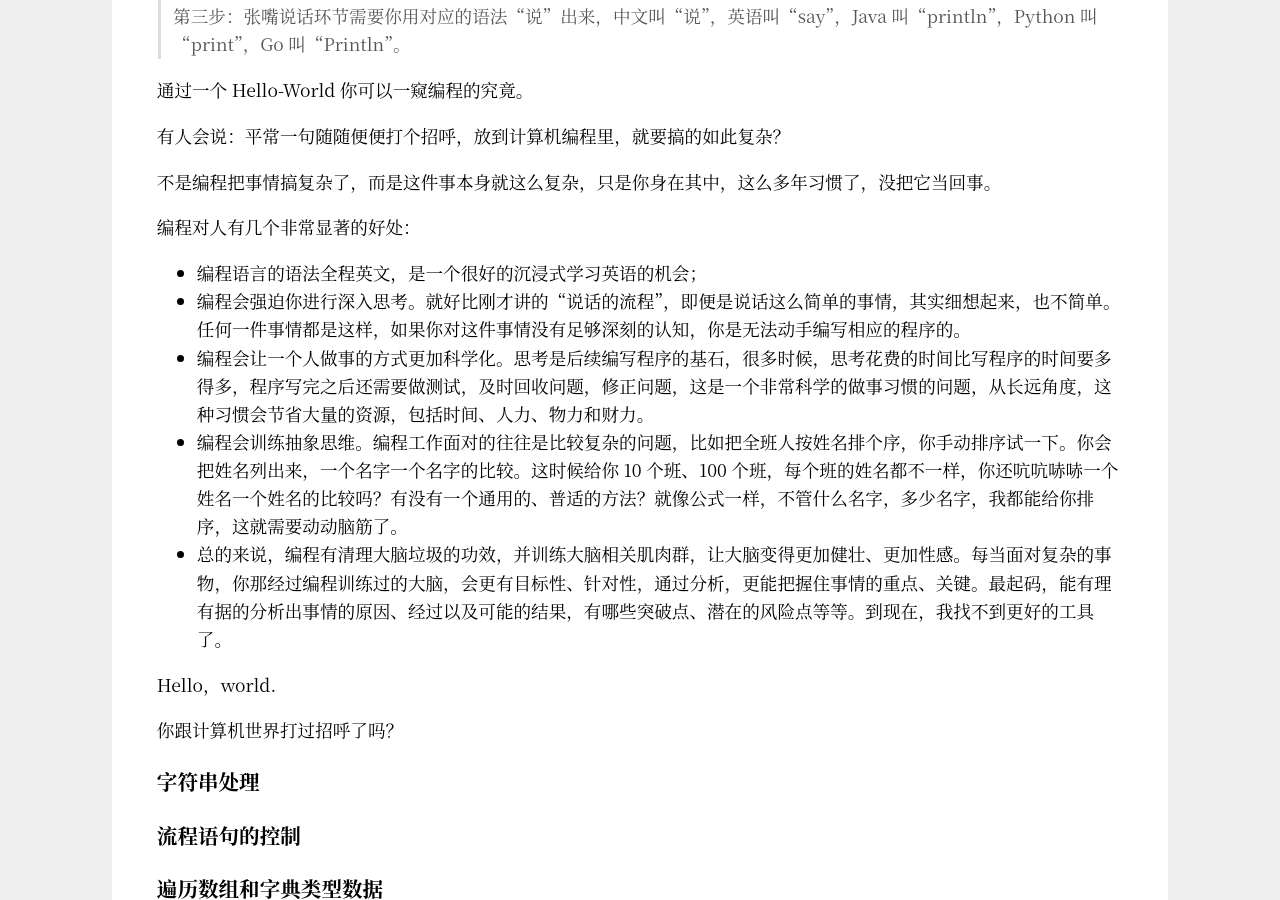
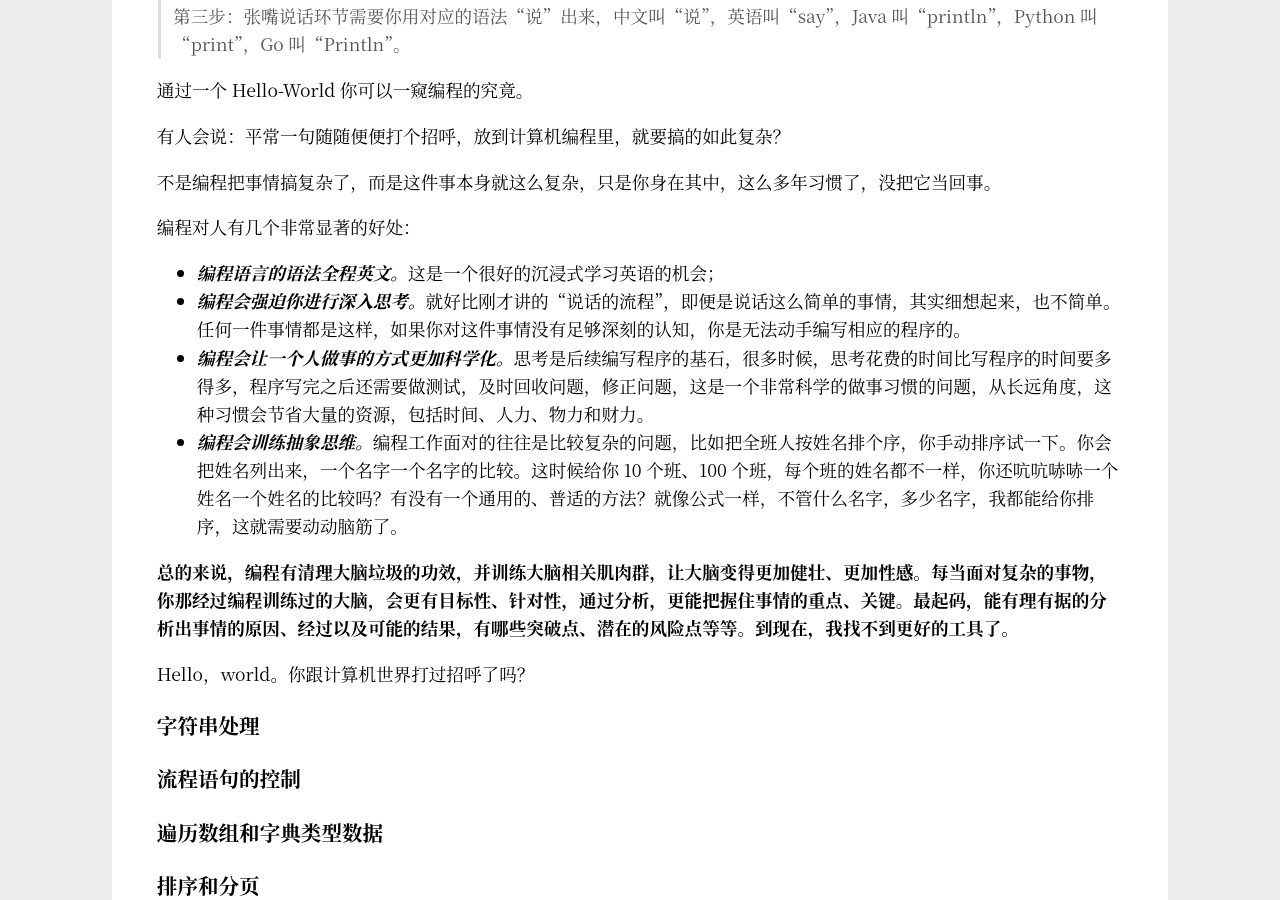
Before and after one commit to Haiyung/haiyung.github.io, a Jekyll site: the page built from _posts/2019-10-27-minimum-skills-in-the-first-year-of-development.md, in a window 1280 px wide and 900 px high, scrolled down 3097 px. Built offline with Jekyll 4.4.1, drawn with Linux system fonts in a browser that asks for light colours.

Commit message:
article: update article

```diff
--- a/_posts/2019-10-27-minimum-skills-in-the-first-year-of-development.md
+++ b/_posts/2019-10-27-minimum-skills-in-the-first-year-of-development.md
@@ -111,15 +111,14 @@ func main() {
 
 编程对人有几个非常显著的好处：
 
-- 编程语言的语法全程英文，是一个很好的沉浸式学习英语的机会；
-- 编程会强迫你进行深入思考。就好比刚才讲的“说话的流程”，即便是说话这么简单的事情，其实细想起来，也不简单。任何一件事情都是这样，如果你对这件事情没有足够深刻的认知，你是无法动手编写相应的程序的。
-- 编程会让一个人做事的方式更加科学化。思考是后续编写程序的基石，很多时候，思考花费的时间比写程序的时间要多得多，程序写完之后还需要做测试，及时回收问题，修正问题，这是一个非常科学的做事习惯的问题，从长远角度，这种习惯会节省大量的资源，包括时间、人力、物力和财力。
-- 编程会训练抽象思维。编程工作面对的往往是比较复杂的问题，比如把全班人按姓名排个序，你手动排序试一下。你会把姓名列出来，一个名字一个名字的比较。这时候给你 10 个班、100 个班，每个班的姓名都不一样，你还吭吭哧哧一个姓名一个姓名的比较吗？有没有一个通用的、普适的方法？就像公式一样，不管什么名字，多少名字，我都能给你排序，这就需要动动脑筋了。
-- 总的来说，编程有清理大脑垃圾的功效，并训练大脑相关肌肉群，让大脑变得更加健壮、更加性感。每当面对复杂的事物，你那经过编程训练过的大脑，会更有目标性、针对性，通过分析，更能把握住事情的重点、关键。最起码，能有理有据的分析出事情的原因、经过以及可能的结果，有哪些突破点、潜在的风险点等等。到现在，我找不到更好的工具了。
+- **_编程语言的语法全程英文。_**这是一个很好的沉浸式学习英语的机会；
+- **_编程会强迫你进行深入思考。_**就好比刚才讲的“说话的流程”，即便是说话这么简单的事情，其实细想起来，也不简单。任何一件事情都是这样，如果你对这件事情没有足够深刻的认知，你是无法动手编写相应的程序的。
+- **_编程会让一个人做事的方式更加科学化。_**思考是后续编写程序的基石，很多时候，思考花费的时间比写程序的时间要多得多，程序写完之后还需要做测试，及时回收问题，修正问题，这是一个非常科学的做事习惯的问题，从长远角度，这种习惯会节省大量的资源，包括时间、人力、物力和财力。
+- **_编程会训练抽象思维。_**编程工作面对的往往是比较复杂的问题，比如把全班人按姓名排个序，你手动排序试一下。你会把姓名列出来，一个名字一个名字的比较。这时候给你 10 个班、100 个班，每个班的姓名都不一样，你还吭吭哧哧一个姓名一个姓名的比较吗？有没有一个通用的、普适的方法？就像公式一样，不管什么名字，多少名字，我都能给你排序，这就需要动动脑筋了。
 
-Hello，world.
+**总的来说，编程有清理大脑垃圾的功效，并训练大脑相关肌肉群，让大脑变得更加健壮、更加性感。每当面对复杂的事物，你那经过编程训练过的大脑，会更有目标性、针对性，通过分析，更能把握住事情的重点、关键。最起码，能有理有据的分析出事情的原因、经过以及可能的结果，有哪些突破点、潜在的风险点等等。到现在，我找不到更好的工具了。**
 
-你跟计算机世界打过招呼了吗？
+Hello，world。你跟计算机世界打过招呼了吗？
 
 ### 字符串处理
 
```
